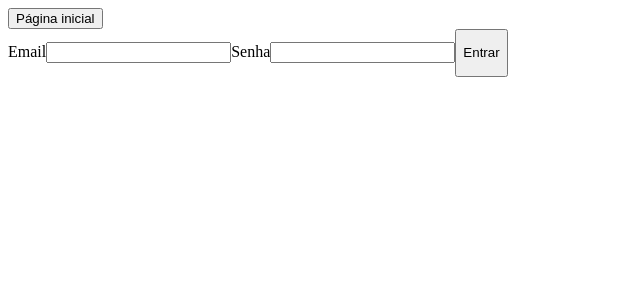
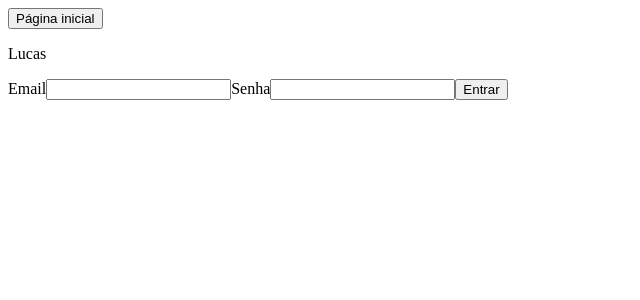
Before and after one commit to DanMacedo99/Projeto-Estudos, a React (Create React App) app in the folder Aulas/: page /entrar in a window 1280 px wide. Shown: the top 300 px of the page, without its empty margins (0-640 px from the left). Built offline with nearby package versions, Linux system fonts and the light colour scheme.

Commit message:
feature/add new context

```diff
--- a/Aulas/src/app/App.tsx
+++ b/Aulas/src/app/App.tsx
@@ -1,7 +1,10 @@
+import { UsuarioLogadoProvider } from "./shared/contexts";
+import { RoutesPath } from "./routes";
+
 export const App = () => {
   return (
-    <div className="App">
-      <p>Hello</p>
-    </div>
+    <UsuarioLogadoProvider>
+      <RoutesPath />
+    </UsuarioLogadoProvider>
   );
 }
--- a/Aulas/src/app/pages/dashboard/Dashboard.tsx
+++ b/Aulas/src/app/pages/dashboard/Dashboard.tsx
@@ -1,24 +1,35 @@
 import { useRef } from "react"
 import { Link } from "react-router-dom"
+import { useUsuarioLogado } from "../../shared/hooks"
 
 export const Dashboard = () => {
+
     const counterRef = useRef({ counter: 0 })
+
+    const  {nomeDoUsuario, logout} = useUsuarioLogado();
+
     return (
         <div>
+            <Link to="/entrar">Login</Link>
+            <p>Dashboard</p>
+            <p>{nomeDoUsuario}</p>
+
             <p>contador: {counterRef.current.counter}.</p>
+
             <p>Dê um click, e veja no console</p>
-            <button onClick={() => counterRef.current.counter + 2}>
+
+            <button onClick={logout}>log</button>
+            {/* <button onClick={() => counterRef.current.counter + 2}>
                 Log UseRef
-            </button>
-            <button onClick={() => console.log(counterRef.current.counter)}>
+            </button> */}
+
+            {/* <button onClick={() => console.log(counterRef.current.counter)}>
                 soma
-            </button><br></br>
+            </button> */}
 
 
 
 
-            <Link to="/entrar">Login</Link>
-            <p>Dashboard</p>
         </div>
     )
 }
--- a/Aulas/src/app/pages/login/Login.tsx
+++ b/Aulas/src/app/pages/login/Login.tsx
@@ -1,9 +1,12 @@
 import { useRef, useCallback, useEffect, useMemo, useState } from "react";
 import { useNavigate } from "react-router-dom"
+import { useUsuarioLogado } from "../../shared/hooks";
+import { ButtonLogin } from "./components/ButtonLogin";
 import { InputLogin } from "./components/InputLogin";
 //pela atualização do react-dom invés de useHistory utilizamos useNavigate
 
 export const Login = () => {
+    const {nomeDoUsuario} = useUsuarioLogado();
     const inputPasswordRef = useRef<HTMLInputElement>(null);
 
     const [email, setEmail] = useState('');
@@ -39,6 +42,7 @@ export const Login = () => {
 
             <div>
             <button onClick={handleClick}>Página inicial</button>
+            <p>{nomeDoUsuario}</p>
             </div>
 
             <div>
@@ -75,9 +79,9 @@ export const Login = () => {
                     </label> */}
 
 
-                    <button type="button" onClick={handleEntrar}>
-                        <p>Entrar</p>
-                    </button>
+                    <ButtonLogin type="button" onClick={handleEntrar}>
+                        Entrar
+                    </ButtonLogin>
                 </form>
             </div>
         </div>
--- /dev/null
+++ b/Aulas/src/app/pages/login/components/ButtonLogin.tsx
@@ -0,0 +1,20 @@
+
+import { useUsuarioLogado } from "../../../shared/hooks";
+
+interface IButtonLoginProps {
+    onClick: () => void;
+    type?: "button" | "submit" | "reset"
+    children: React.ReactNode;
+//na nova atualização do react 18 temos que declarar o children como props
+}
+
+export const ButtonLogin: React.FC<IButtonLoginProps> = ({type, onClick, children}) => {
+
+    // const  {nomeDoUsuario} = useUsuarioLogado();
+
+    return(
+    <button type={type} onClick={onClick}>
+       {children}
+    </button>
+    )
+}
--- /dev/null
+++ b/Aulas/src/app/shared/contexts/UsuarioLogado.tsx
@@ -0,0 +1,32 @@
+import { createContext, useCallback, useEffect, useState } from "react";
+
+
+interface IUsuarioLogadoContextData {
+  nomeDoUsuario: string;
+  logout: () => void;
+}
+
+export const UsuarioLogadoContext = createContext<IUsuarioLogadoContextData>({} as IUsuarioLogadoContextData);
+
+interface IUsuarioLogadoProviderProps {
+  children: React.ReactNode
+}
+export const UsuarioLogadoProvider: React.FC<IUsuarioLogadoProviderProps> = ({ children }) => {
+  const [nome, setNome] = useState('');
+
+  useEffect(() => {
+    setTimeout(() => {
+      setNome('Lucas');
+    }, 1000);
+  });
+
+  const handleLogout = useCallback(() => {
+    console.log('Logout executou');
+  }, []);
+
+  return (
+    <UsuarioLogadoContext.Provider value={{ nomeDoUsuario: nome, logout: handleLogout }}>
+      {children}
+    </UsuarioLogadoContext.Provider>
+  );
+}
--- a/Aulas/src/app/shared/contexts/index.ts
+++ b/Aulas/src/app/shared/contexts/index.ts
@@ -1 +1 @@
-export { };
+export * from "./UsuarioLogado";
--- /dev/null
+++ b/Aulas/src/app/shared/hooks/UseUsuarioLogado.ts
@@ -0,0 +1,8 @@
+import { useContext } from "react"
+
+import { UsuarioLogadoContext } from "../contexts";
+
+export const useUsuarioLogado = () => {
+  const context = useContext(UsuarioLogadoContext);
+  return context;
+}
--- a/Aulas/src/app/shared/hooks/index.ts
+++ b/Aulas/src/app/shared/hooks/index.ts
@@ -1 +1 @@
-export { };
+export * from './UseUsuarioLogado';
--- a/Aulas/src/index.tsx
+++ b/Aulas/src/index.tsx
@@ -1,7 +1,6 @@
 import React from 'react';
 import ReactDOM from 'react-dom/client';
-import { RoutesPath } from './app/routes';
-// para erros futuros altere RoutesPath para Routes
+import { App } from './app/App';
 import reportWebVitals from './reportWebVitals';
 
 const root = ReactDOM.createRoot(
@@ -9,9 +8,7 @@ const root = ReactDOM.createRoot(
 );
 root.render(
   <React.StrictMode>
-    <RoutesPath />
-    {/* para erros futuros altere RoutesPath para Routes */}
-
+    <App />
   </React.StrictMode>
 );
 
```
